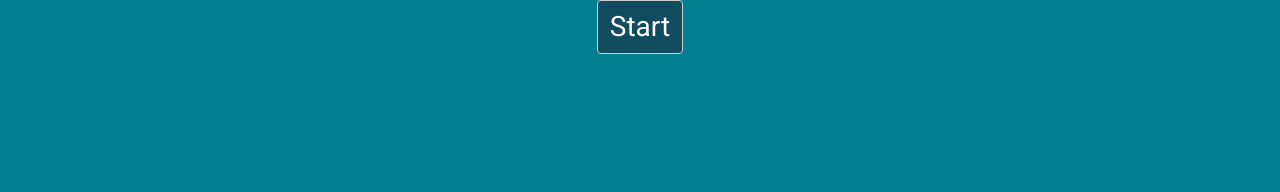
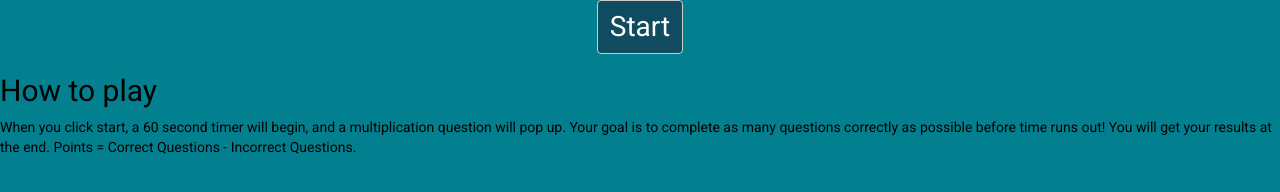
Before and after one commit to Compositr/maths-contest, a website: page index.html in a window 1280 px wide. Drawn offline with nearby package versions, Linux system fonts and the light colour scheme.

Commit message:
Added how to play section

```diff
--- a/index.html
+++ b/index.html
@@ -31,6 +31,10 @@
         <span id="timer"></span>
         <span id="result"></span>
       </div>
+      <div class="infobox">
+        <h2 class="infotitle">How to play</h2>
+        <p class="info">When you click start, a 60 second timer will begin, and a multiplication question will pop up. Your goal is to complete as many questions correctly as possible before time runs out! You will get your results at the end. Points = Correct Questions - Incorrect Questions.</p>
+      </div>
 
       <div id="game">
         <span id="question"></span>
--- a/style.css
+++ b/style.css
@@ -25,6 +25,9 @@ body {
   display: grid;
 }
 
+.infobox {
+  color: black;
+}
 .gamebox {
   display: grid;
 }
```
